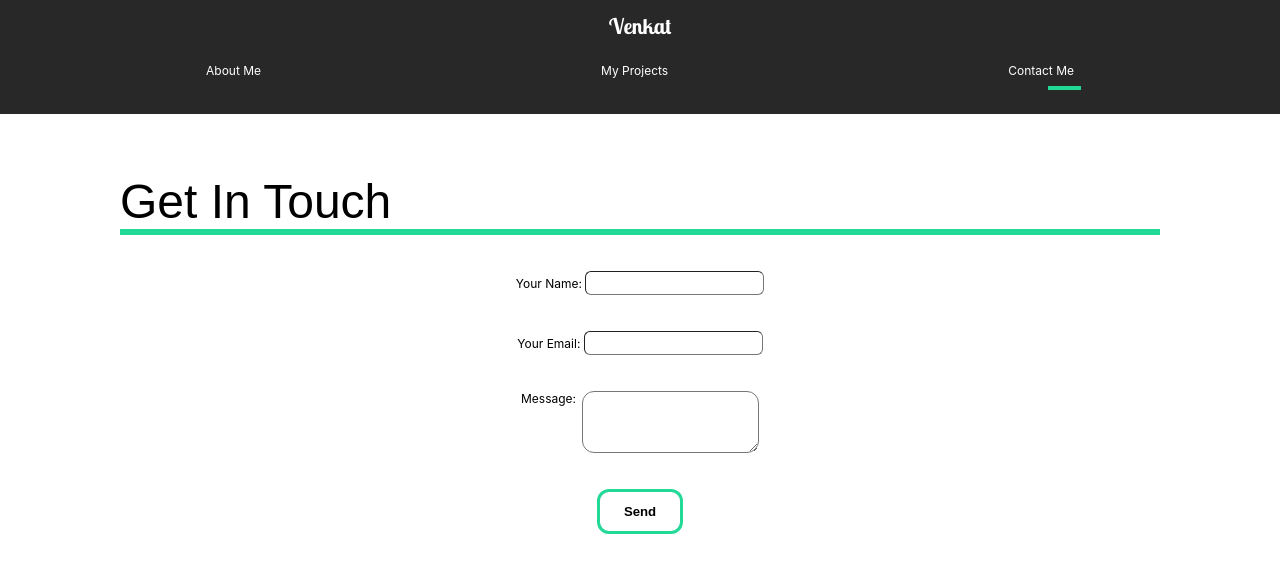
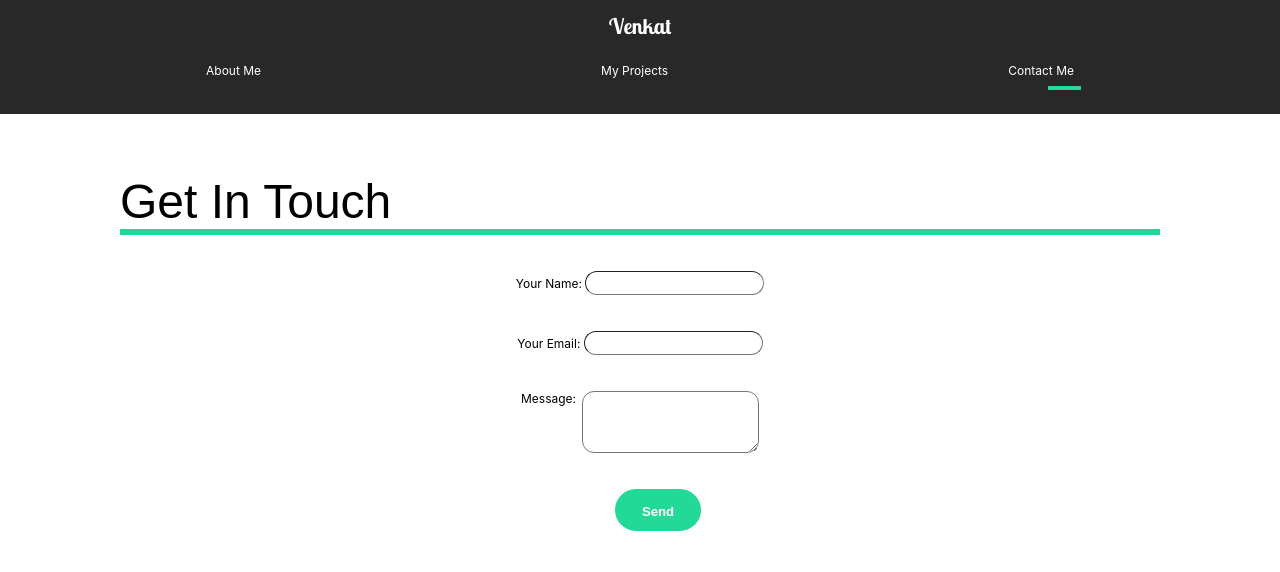
Before and after one commit to venkatkadiri/website, a React (Create React App) app: page /contact in a window 1280 px wide. Shown: the top 572 px of the page. Built offline with nearby package versions, Linux system fonts and the light colour scheme.

Commit message:
contact form animation pending

```diff
--- a/src/pages/Contactme.js
+++ b/src/pages/Contactme.js
@@ -120,8 +120,9 @@ const Social = styled(motion.div)`
     input {
       height: 2rem;
       border-width: thin;
-      border-radius: 0.5rem;
+      border-radius: 1rem;
       padding-bottom: 0rem;
+      font-family: sans-serif;
     }
     .Message-box {
       display: flex;
@@ -134,15 +135,16 @@ const Social = styled(motion.div)`
       textarea {
         margin-left: 0.5rem;
         border-radius: 1rem;
+        font-family: sans-serif;
       }
     }
     button {
-      color: black;
-      border-radius: 1rem;
-      &:hover {
-        background-color: white;
-        color: #23d997;
-      }
+      height: 3rem;
+      padding-bottom: 2rem;
+      color: white;
+      background: #23d997;
+      border-radius: 3rem;
+      margin-left: 3rem;
     }
   }
 
```
Also changed, not shown: 1 other file (tests, documents, lock files or other folders).
